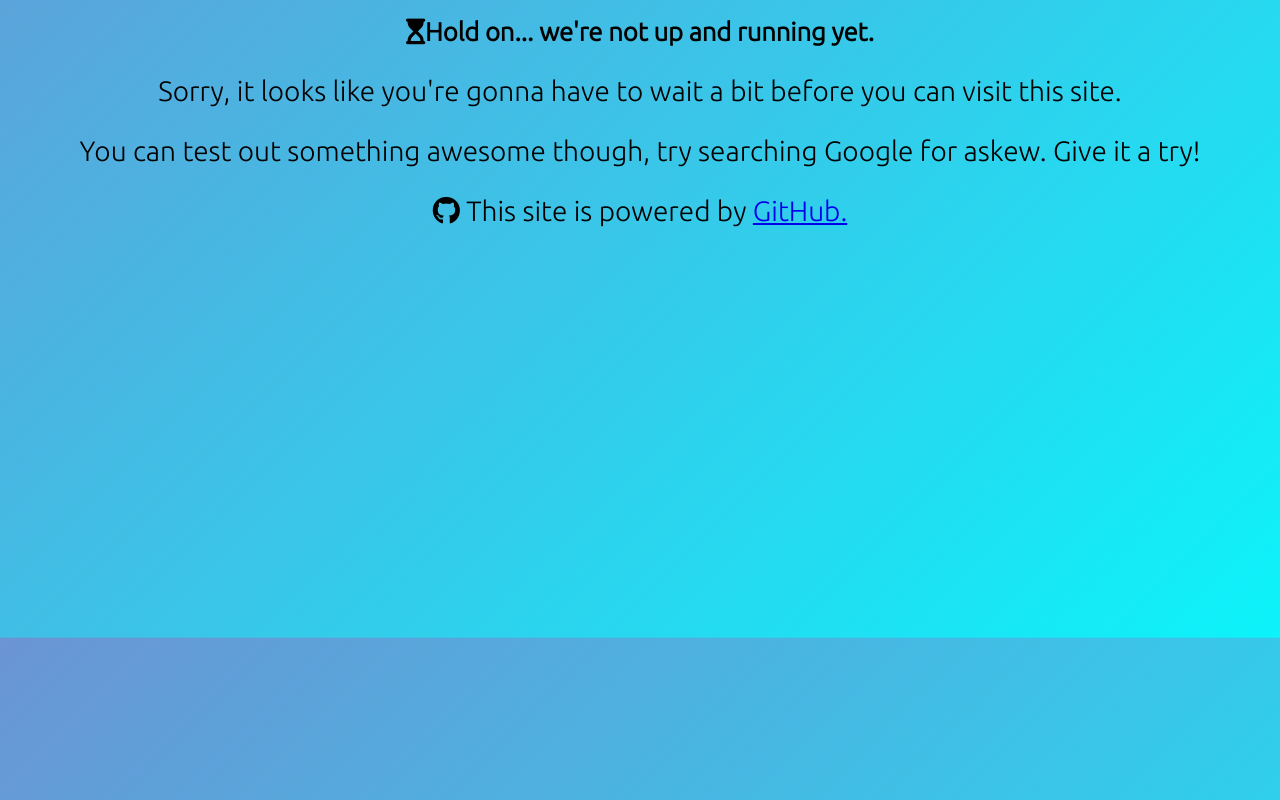
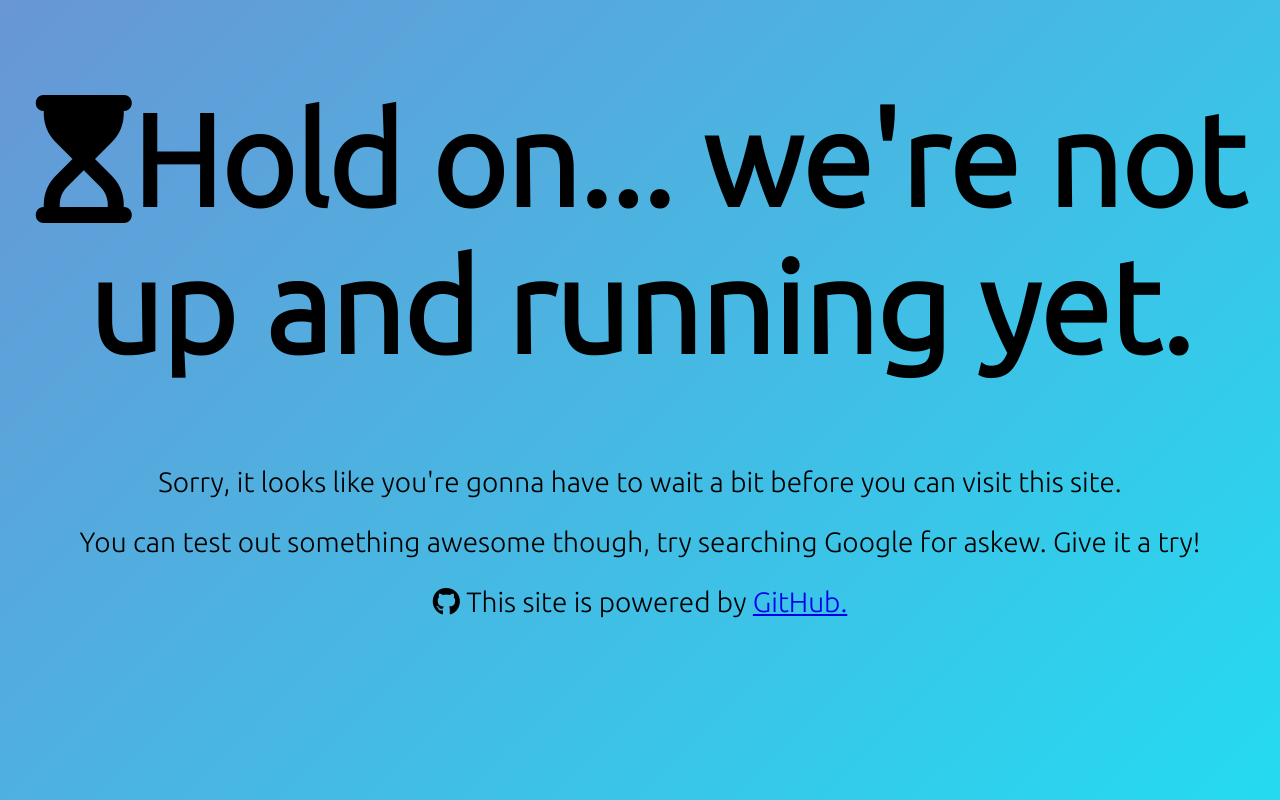
Before and after one commit to TheGamerWithMore-zz/countdown-pages, a plain HTML site: page index.html in a window 1280 px wide. Drawn offline with Linux system fonts and the light colour scheme.

Commit message:
Updated Stuff
Lets see if this works.

```diff
--- a/index.html
+++ b/index.html
@@ -15,7 +15,7 @@
 <!-- We're using Font Aesome for our icons here. They're pretty nice icons, if I don't say so myself. -->
 <script src="https://kit.fontawesome.com/8ab8c599fe.js" crossorigin="anonymous"></script>
 <body>
-<center> <h1 style="font-size:2vw"> <i class="fa fa-hourglass-start"> </i></i>Hold on... we're not up and running yet. </h1> </center>
+<center> <h1 style="font-size:10vw"> <i class="fa fa-hourglass-start"> </i></i>Hold on... we're not up and running yet. </h1> </center>
 <center><p> Sorry, it looks like you're gonna have to wait a bit before you can visit this site. </p></center>
 <center><p>You can test out something awesome though, try searching Google for askew. Give it a try!</p></center>
-<center><p><i class="fab fa-github"></i> This site is powered by <a href="https://ghitgub.com">GitHub.</a></p></center>
+<center><p><i class="fab fa-github"></i> This site is powered by <a href="https://gitgub.com">GitHub.</a></p></center>
```
